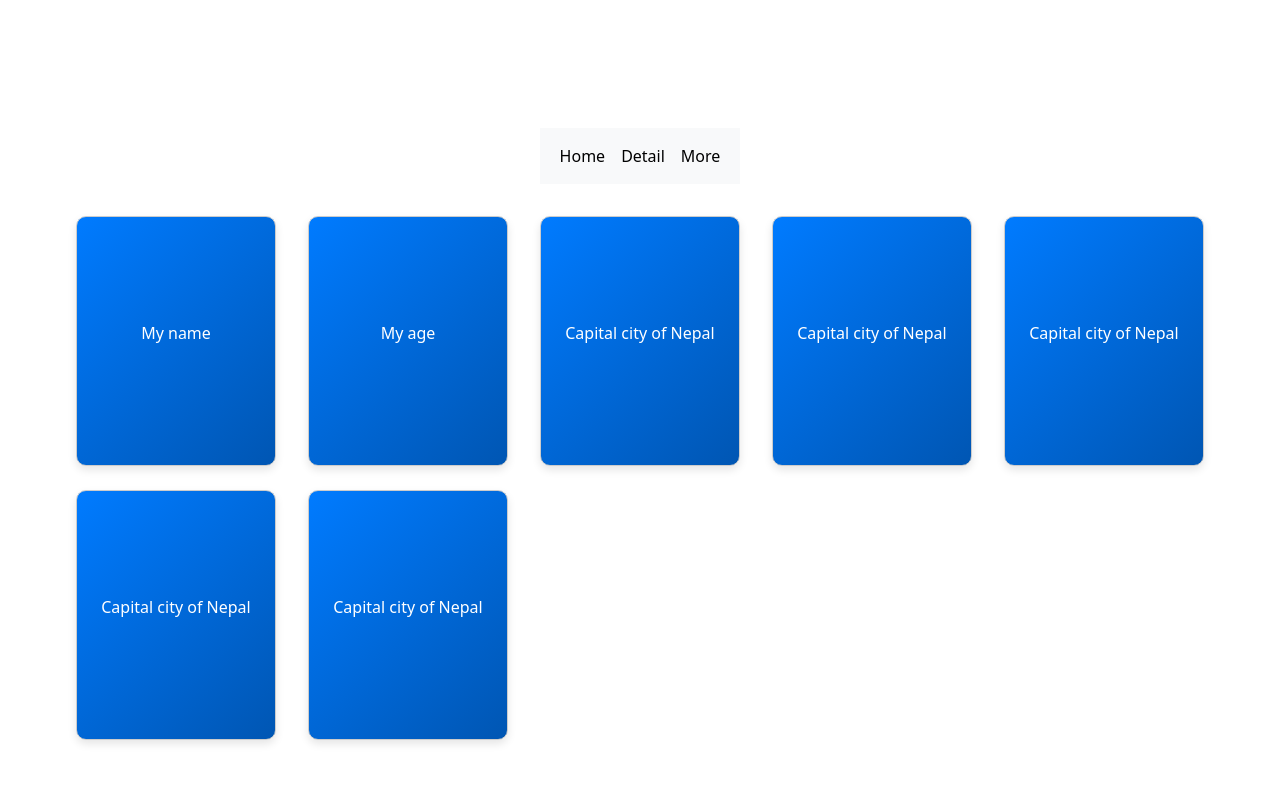
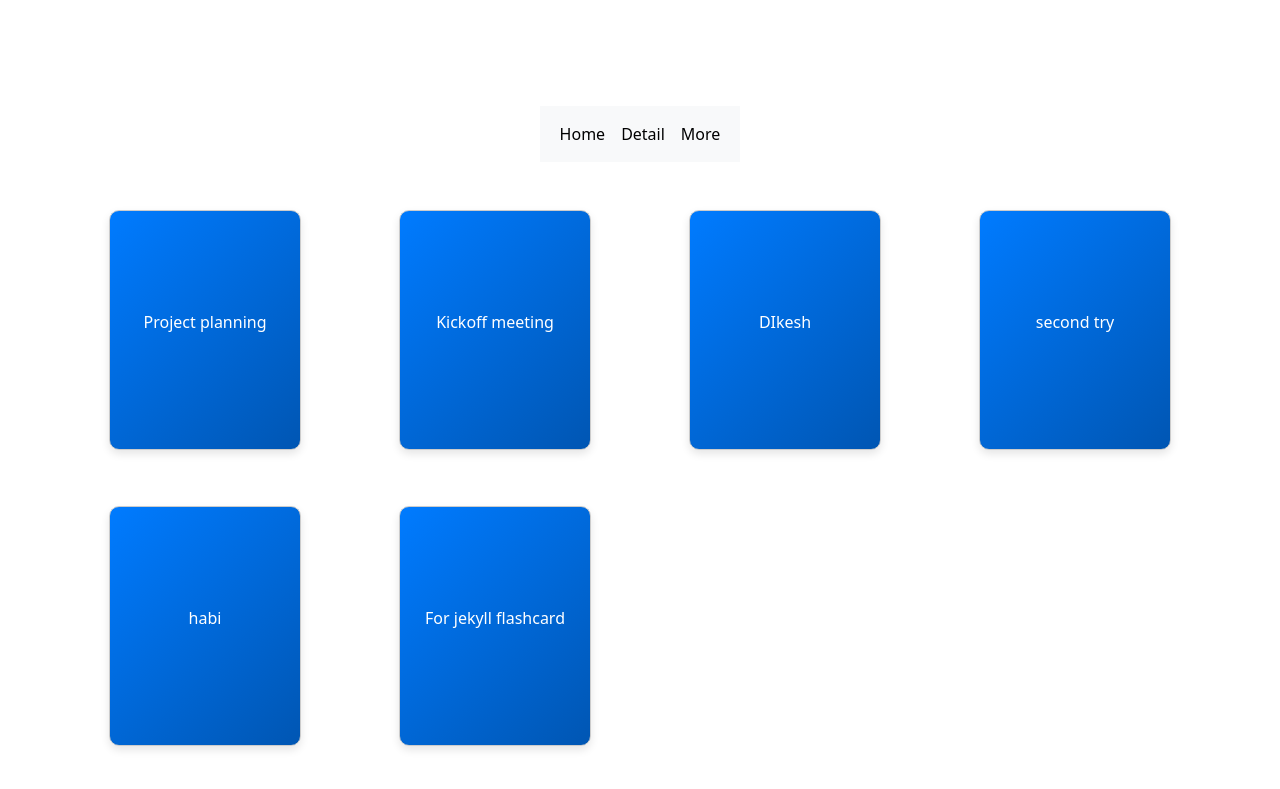
Before and after one commit to DikuCoding/Jekyll-flashcard, a Jekyll site: the page built from index.markdown, in a window 1280 px wide. Shown: the top 789 px of the page. Built offline with Jekyll 4.4.1, drawn with Linux system fonts in a browser that asks for light colours.

Commit message:
fetch data from trello and showed data dynamically in cards

```diff
--- a/_data/flashcards.yml
+++ b/_data/flashcards.yml
@@ -1,31 +1,14 @@
-# [
-#   {
-#   front: "My name",
-#   back: "My name is Dikesh"
-# },
-# {
-#   front: "My age",
-#   back: "21"
-# }
-# ]
+---
 flashcards:
-  - front: "My name"
-    back: "My name is Dikesh"
-
-  - front: "My age"
-    back: "21"
-
-  - front: "Capital city of Nepal"
-    back: "Kathmandu"
-
-  - front: "Capital city of Nepal"
-    back: "Kathmandu"
-
-  - front: "Capital city of Nepal"
-    back: "Kathmandu"
-
-  - front: "Capital city of Nepal"
-    back: "Kathmandu"
-
-  - front: "Capital city of Nepal"
-    back: "Kathmandu"
+- title: Project planning
+  description: This is my first time in trello
+- title: Kickoff meeting
+  description: ''
+- title: DIkesh
+  description: This is my first time in trello
+- title: second try
+  description: second try
+- title: habi
+  description: This is habi pyatha
+- title: For jekyll flashcard
+  description: dynamic content
--- a/_layouts/default.html
+++ b/_layouts/default.html
@@ -18,10 +18,10 @@
             <div class="flashcard">
             <div class="flashcard-inner">
               <div class="flashcard-front">
-                <p>{{card.front}}</p>
+                <p>{{card.title}}</p>
               </div>
               <div class="flashcard-back">
-                <p>{{card.back}}</p>
+                <p>{{card.description}}</p>
               </div>
             </div>
             </div>
--- a/assets/style.css
+++ b/assets/style.css
@@ -1,4 +1,3 @@
-/* Global styling */
 body {
   font-family: 'Arial', sans-serif;
   margin: 0;
@@ -11,30 +10,29 @@
   flex-direction: column;
 }
 
-/* Flashcards container */
 .flashcards {
   display: grid;
-  grid-template-columns: repeat(auto-fit, minmax(200px, 1fr));
+  grid-template-columns: repeat(4, 1fr);
   gap: 1.5rem;
   padding: 2rem;
   width: 100%;
   max-width: 1200px;
   margin: 0 auto;
+  justify-items: center;
 }
 
-/* Flashcard styling */
 .flashcard {
-  perspective: 1000px;
-  display: flex;
-  justify-content: center;
-  align-items: center;
+  width: 12rem;
+  height: 15rem;
+  margin: 1rem;
 }
 
 .flashcard-inner {
-  width: 200px;
-  height: 250px;
+  width: 100%;
+  height: 100%;
   position: relative;
   transform-style: preserve-3d;
+  transform: rotateY(0);
   transition: transform 0.6s;
   cursor: pointer;
 }
@@ -59,9 +57,10 @@
   box-shadow: 0px 4px 8px rgba(0, 0, 0, 0.1);
   padding: 1rem;
   text-align: center;
+  overflow-wrap: break-word;
+  word-wrap: break-word;
 }
 
-/* Front and back card styles */
 .flashcard-front {
   background: linear-gradient(135deg, #007bff, #0056b3);
 }
@@ -74,30 +73,14 @@
 /* Responsive Design */
 @media (max-width: 768px) {
   .flashcard-inner {
-      width: 150px;
-      height: 200px;
-  }
-
-  .flashcard-front,
-  .flashcard-back {
-      font-size: 0.9rem;
-      padding: 0.5rem;
+      grid-template-columns: repeat(2, 1fr);
+      gap: 1rem;
   }
 }
 
 @media (max-width: 480px) {
   .flashcards {
       grid-template-columns: repeat(2, 1fr);
-      gap: 1rem;
-  }
-
-  .flashcard-inner {
-      width: 100%;
-      height: auto;
-      aspect-ratio: 3 / 4;
-  }
-  .flashcard-front, .flashcard-back{
-    font-size: 0.9rem;
-    padding: 0.5rem;
+      gap: 0.5rem;
   }
 }
```
Also changed, not shown: _includes/flashcard.html (deleted, +0 -10 lines), fetch_trello_data.rb (added, +34 -0 lines), 1 other file.
